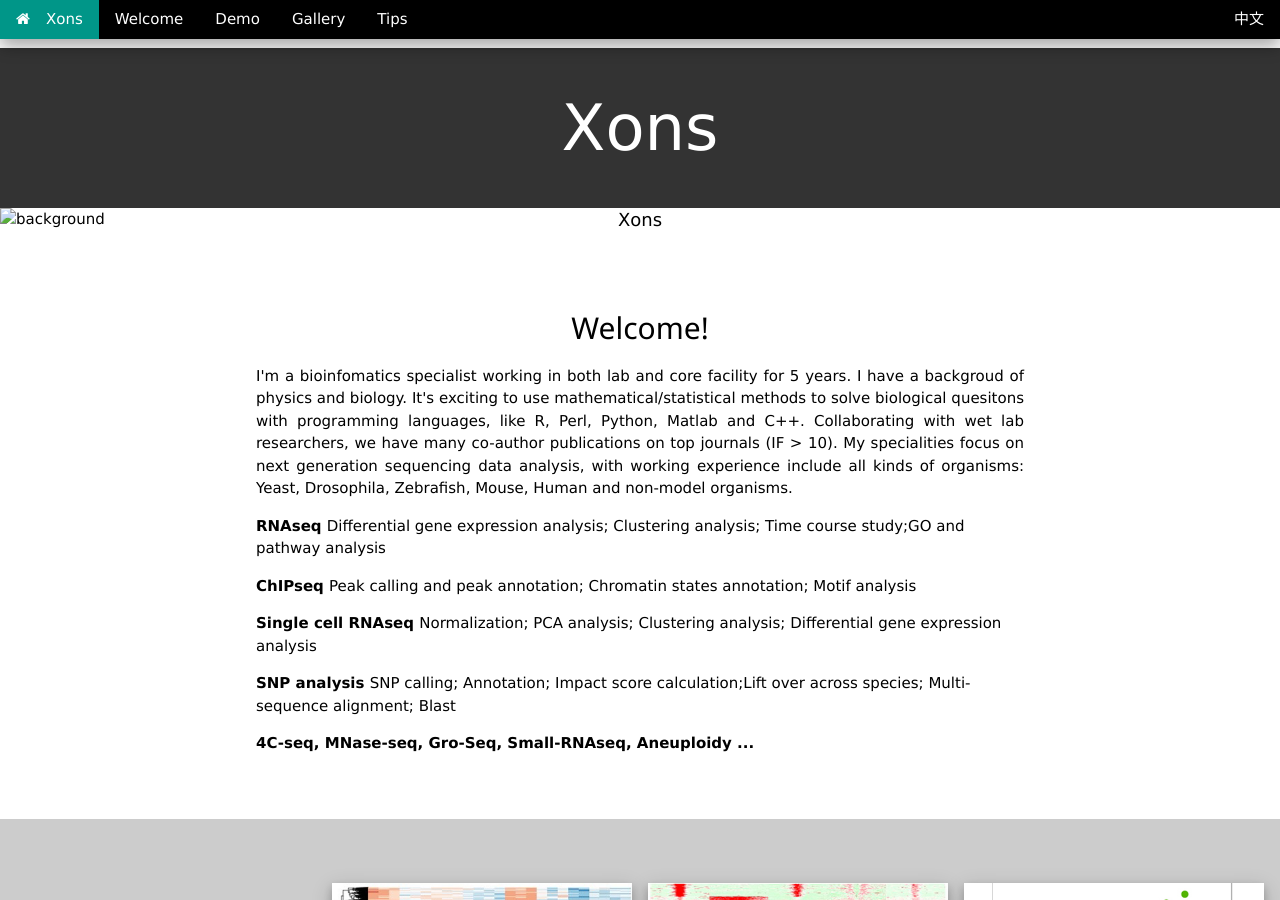
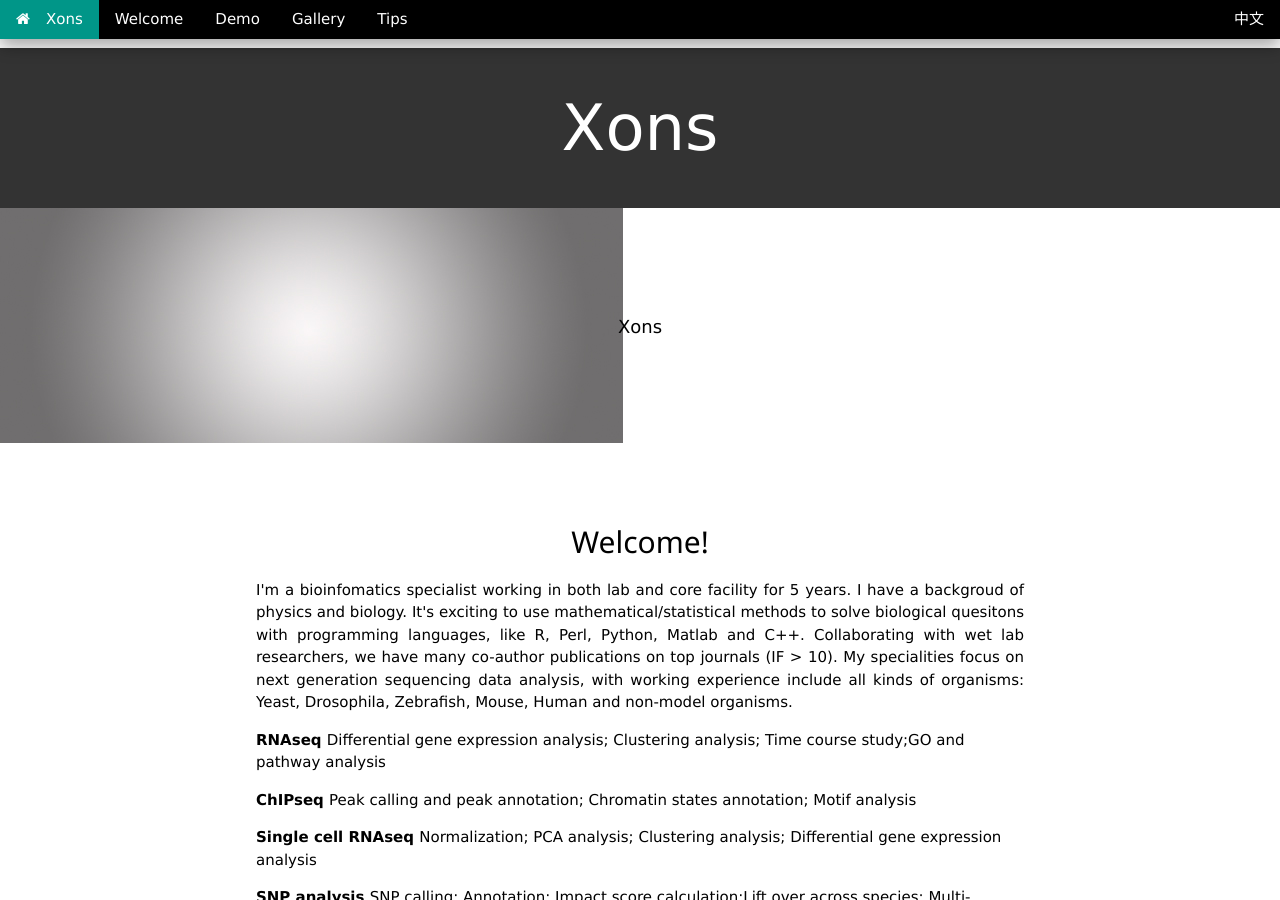
Before and after one commit to xons/xons.github.io, a Jekyll site: the page built from index.html, in a window 1280 px wide and 900 px high. Built offline with Jekyll 4.4.1, drawn with Linux system fonts in a browser that asks for light colours; nearby versions of some CDN libraries; library files that are not in the unit come from our copies.

Commit message:
Update index.html

```diff
--- a/index.html
+++ b/index.html
@@ -9,7 +9,7 @@ title: Xons
      Xons
 </div>
 <div class="w3-display-container">
-  <img src="bg.jpg" alt="background">
+  <img src="/img/bg.jpg" alt="background">
   <div class="w3-display-middle w3-large">Xons</div>
 </div>
 
```
